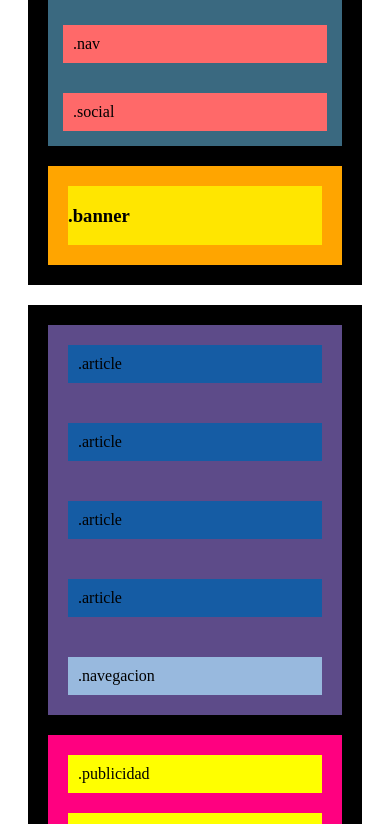
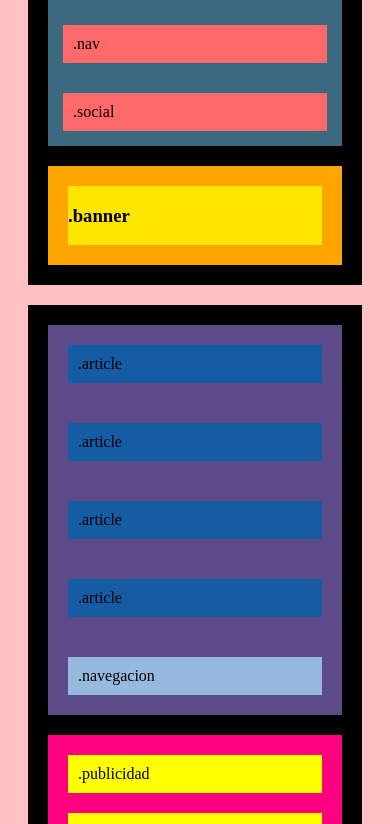
Before and after one commit to mcallejo-10/S1.1-HTML-CSS-Flex, a plain HTML site: page index.html in a window 390 px wide. Shown: the part 98-922 px from the top of the page. Drawn offline with Linux system fonts and the light colour scheme.

Commit message:
Nivell 2

```diff
--- a/index.css
+++ b/index.css
@@ -1,6 +1,6 @@
 html {
   max-width: 1200px;
-  /* background-color: rgb(251, 148, 225); */
+  background-color: whitesmoke;
 }
 
 /* ---------------------CABECERA---------------------------- */
@@ -106,7 +106,7 @@ html {
   /** PARA TABLETS **/
   html {
     max-width: 1000px;
-    /* background-color: aquamarine; */
+    background-color: aquamarine;
   }
    .navcont{
     display: flex;
@@ -135,7 +135,7 @@ html {
   /** PARA MÓVILES **/
   html {
     max-width: 768px;
-    /* background-color: rgb(255, 230, 230); */
+    background-color: rgb(255, 193, 193);
 
   }
    .navcont{
```
